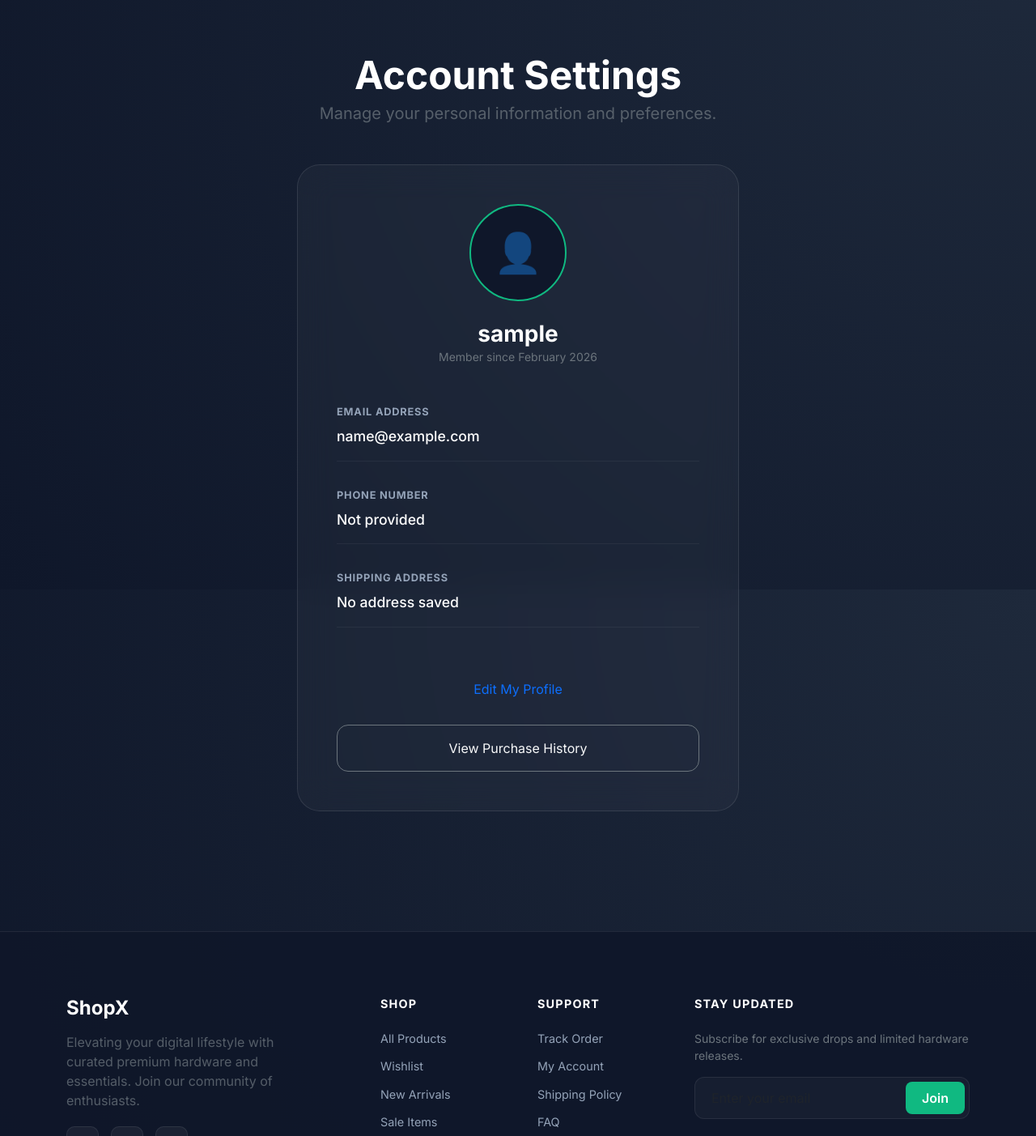
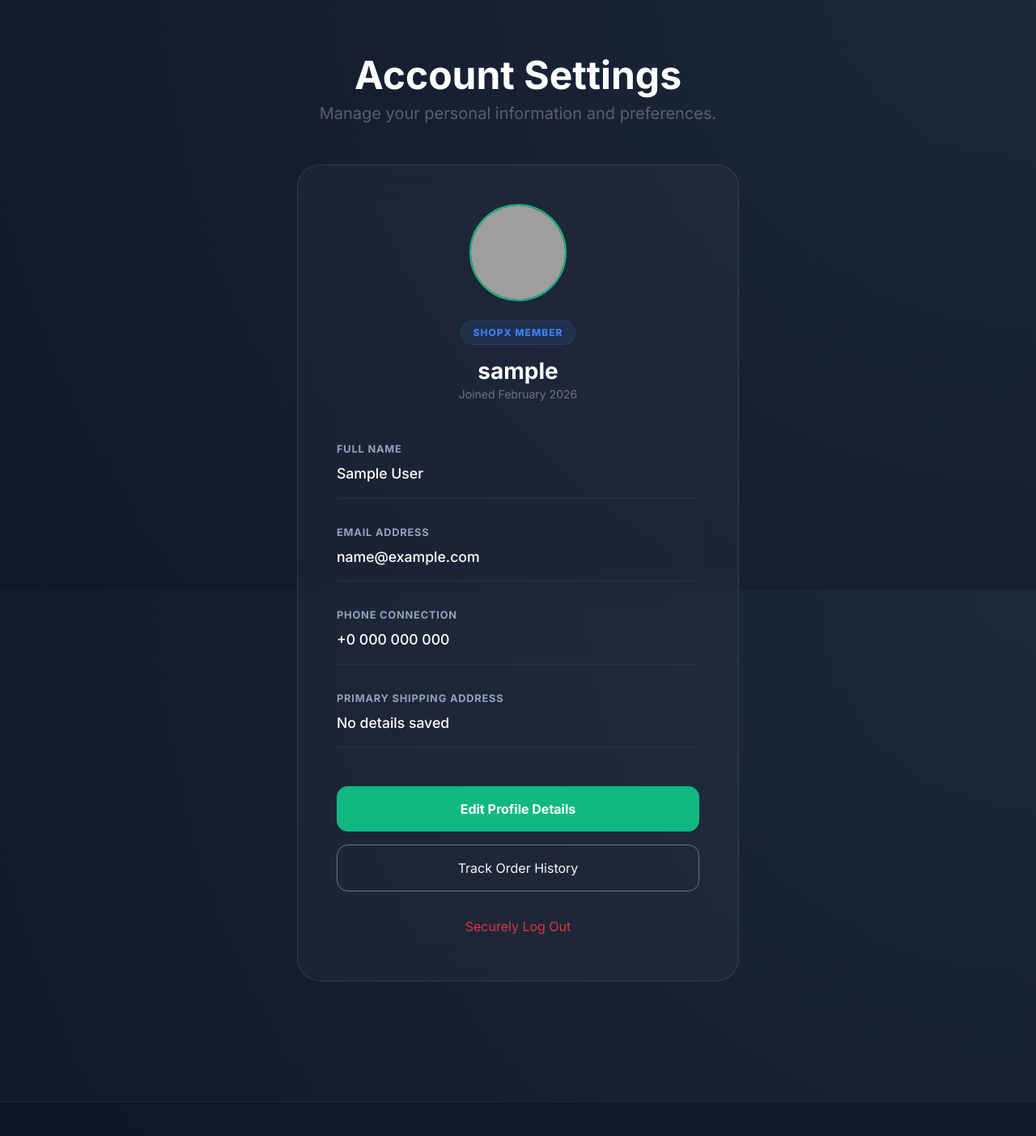
Before and after one commit to rbrajbardhan/e-commerce, a Django app: page /users/profile/ in a window 1280 px wide. Shown: the part 72-1475 px from the top of the page at 81% size. Run offline with Django 5.2, Linux system fonts and the light colour scheme; the visitor is signed in with stand-in values (Sample User, id 1); grey boxes are pictures that could not be loaded.

Commit message:
updated profile ui for vendor and customer

```diff
--- a/templates/users/profile.html
+++ b/templates/users/profile.html
@@ -26,6 +26,20 @@
         overflow: hidden;
     }
 
+    .role-badge {
+        font-size: 0.75rem;
+        padding: 5px 15px;
+        border-radius: 50px;
+        text-transform: uppercase;
+        letter-spacing: 1px;
+        font-weight: 800;
+        margin-bottom: 1rem;
+        display: inline-block;
+    }
+
+    .badge-vendor { background: rgba(16, 185, 129, 0.1); color: #10b981; border: 1px solid rgba(16, 185, 129, 0.2); }
+    .badge-customer { background: rgba(59, 130, 246, 0.1); color: #3b82f6; border: 1px solid rgba(59, 130, 246, 0.2); }
+
     .info-group {
         margin-bottom: 2rem;
         padding-bottom: 1rem;
@@ -41,11 +55,16 @@
         margin-bottom: 0.5rem;
     }
 
-    .info-value {
+    .info-value { color: white; font-size: 1.1rem; font-weight: 500; }
+
+    .btn-emerald {
+        background: var(--accent-color);
         color: white;
-        font-size: 1.1rem;
-        font-weight: 500;
+        border-radius: 14px;
+        font-weight: 700;
+        transition: 0.3s;
     }
+    .btn-emerald:hover { background: var(--accent-hover); transform: translateY(-2px); color: white; }
 </style>
 
 <div class="container mb-5">
@@ -62,35 +81,63 @@
                         {% if user.profile.profile_image %}
                             <img src="{{ user.profile.profile_image.url }}" style="width: 100%; height: 100%; object-fit: cover;">
                         {% else %}
-                            <span class="opacity-50">👤</span>
+                            <img src="https://ui-avatars.com/api/?name={{ user.username }}&background=10b981&color=fff" style="width: 100%; height: 100%; object-fit: cover;">
                         {% endif %}
                     </div>
+
+                    {% if user.profile.role == 'Vendor' %}
+                        <span class="role-badge badge-vendor">Authorized Vendor</span>
+                    {% else %}
+                        <span class="role-badge badge-customer">ShopX Member</span>
+                    {% endif %}
+
                     <h3 class="text-white fw-bold mb-0">{{ user.username }}</h3>
-                    <p class="text-secondary small">Member since {{ user.date_joined|date:"F Y" }}</p>
+                    <p class="text-secondary small">Joined {{ user.date_joined|date:"F Y" }}</p>
+                </div>
+
+                <div class="info-group">
+                    <div class="info-label">Full Name</div>
+                    <div class="info-value">{{ user.get_full_name|default:user.username }}</div>
                 </div>
 
                 <div class="info-group">
                     <div class="info-label">Email Address</div>
-                    <div class="info-value">{{ user.email|default:"Not provided" }}</div>
+                    <div class="info-value">{{ user.email|default:"Not linked" }}</div>
                 </div>
 
                 <div class="info-group">
-                    <div class="info-label">Phone Number</div>
-                    <div class="info-value">{{ user.profile.phone|default:"Not provided" }}</div>
+                    <div class="info-label">Phone Connection</div>
+                    <div class="info-value">{{ user.profile.phone|default:"+0 000 000 000" }}</div>
                 </div>
 
                 <div class="info-group">
-                    <div class="info-label">Shipping Address</div>
-                    <div class="info-value">{{ user.profile.address|default:"No address saved" }}</div>
+                    <div class="info-label">
+                        {% if user.profile.role == 'Vendor' %}Business Location{% else %}Primary Shipping Address{% endif %}
+                    </div>
+                    <div class="info-value">{{ user.profile.address|default:"No details saved" }}</div>
                 </div>
 
                 <div class="d-grid gap-3 mt-5">
-                    <a href="{% url 'profile_edit' %}" class="btn-emerald btn-lg text-center text-decoration-none py-3" style="border-radius: 14px;">
-                        Edit My Profile
+                    <a href="{% url 'profile_edit' %}" class="btn-emerald btn-lg text-center text-decoration-none py-3">
+                        Edit Profile Details
                     </a>
-                    <a href="{% url 'order_history' %}" class="btn btn-outline-light border-secondary py-3" style="border-radius: 14px;">
-                        View Purchase History
-                    </a>
+
+                    {% if user.profile.role == 'Vendor' %}
+                        <a href="{% url 'vendor_dashboard' %}" class="btn btn-outline-success py-3" style="border-radius: 14px; border-width: 2px; font-weight: 700;">
+                            Go to Vendor Console
+                        </a>
+                    {% else %}
+                        <a href="{% url 'order_history' %}" class="btn btn-outline-light border-secondary py-3" style="border-radius: 14px;">
+                            Track Order History
+                        </a>
+                    {% endif %}
+
+                    <form method="POST" action="{% url 'logout' %}">
+                        {% csrf_token %}
+                        <button type="submit" class="btn btn-link text-danger text-decoration-none w-100 small mt-2">
+                            Securely Log Out
+                        </button>
+                    </form>
                 </div>
             </div>
         </div>
```
Also changed, not shown: templates/users/profile_edit.html (+71 -17 lines).
